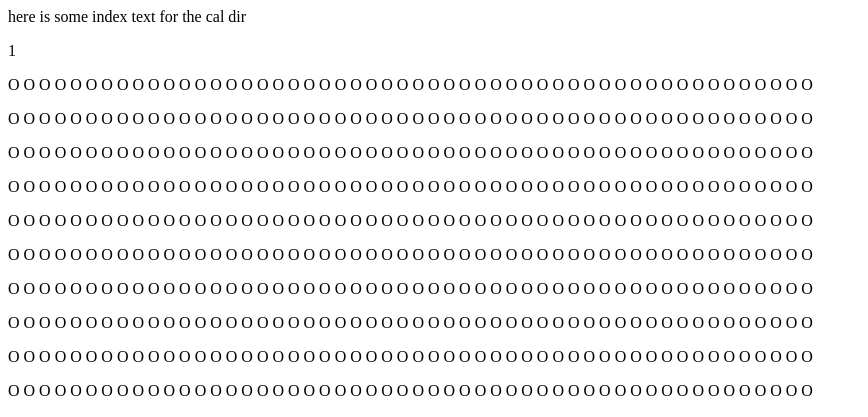
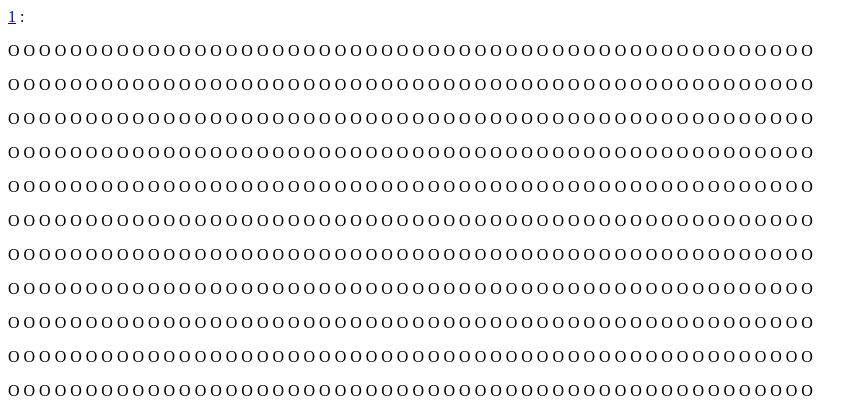
Before and after one commit to learyjk/life_cal, a Django app: page /cal/ in a window 1280 px wide. Shown: the top 417 px of the page, without its empty margins (0-868 px from the left). Run offline with Django 3.2, Linux system fonts and the light colour scheme; tables that the repository leaves empty hold one stand-in row (values such as "Sample post").

Commit message:
updates index.html

```diff
--- a/cal/templates/cal/index.html
+++ b/cal/templates/cal/index.html
@@ -1,6 +1,6 @@
-<p>here is some index text for the cal dir</p>
+
 {% for week in week_list %}
-<p>{{week}}</p>
+<a href="{% url 'week_view' week.week_number %}">{{week}}</a> :
 {% endfor %}
 
 {% for i in cal_length %}
```
